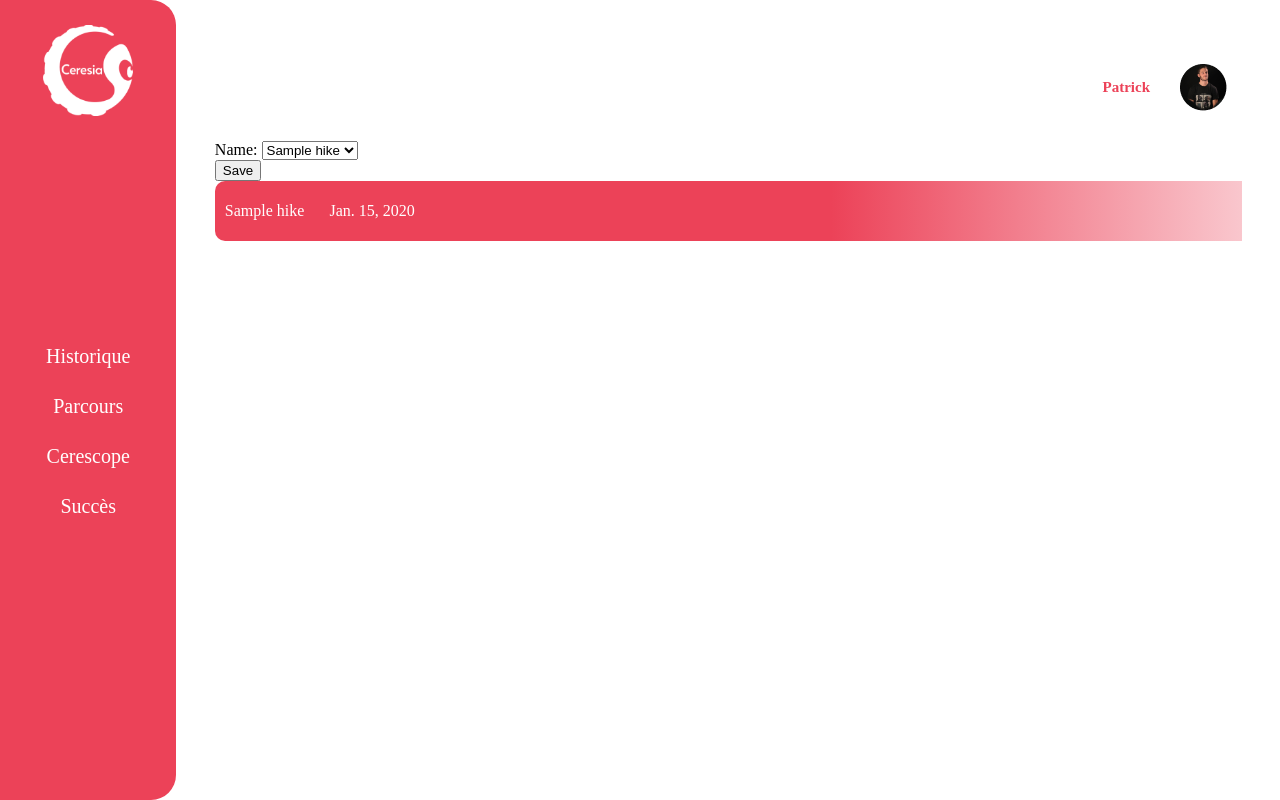
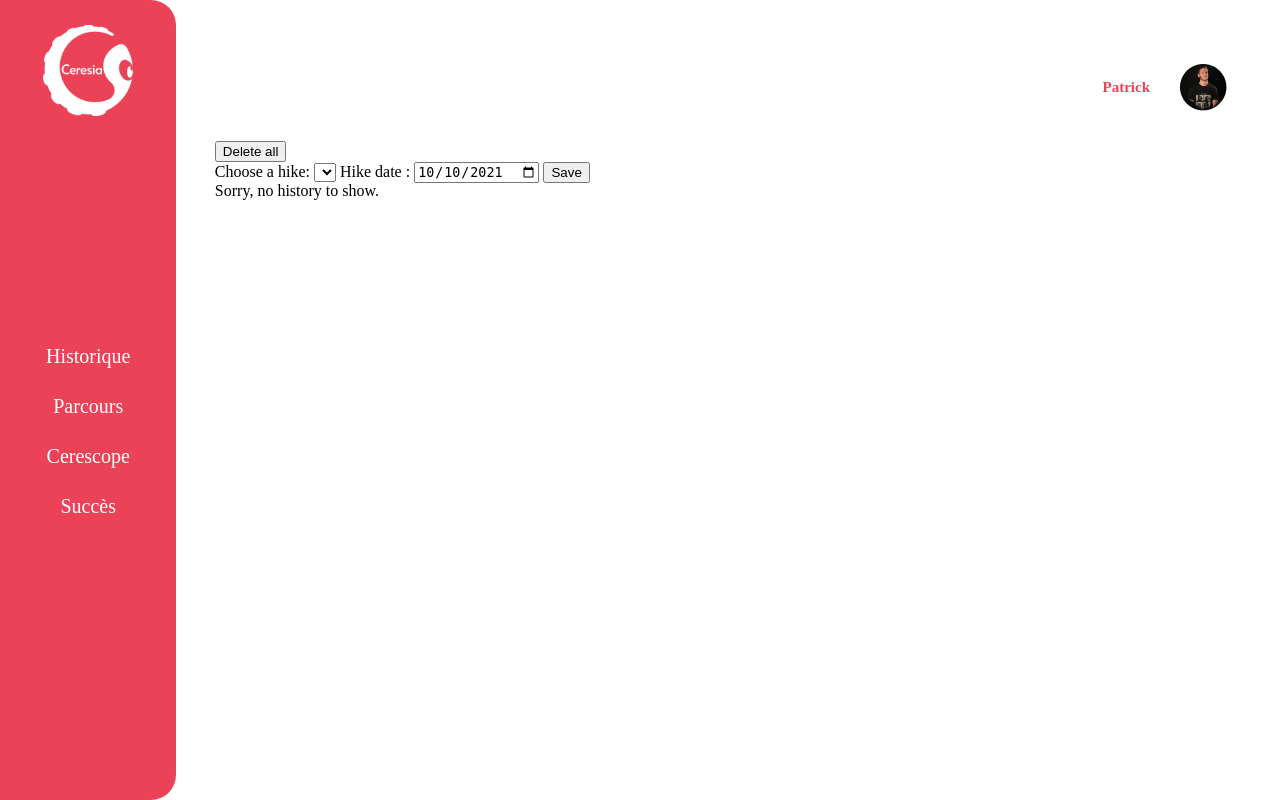
Before and after one commit to UTkraken/CeresiaWebApp, a Django app: page /create_history in a window 1280 px wide. Run offline with Django 3.2, Linux system fonts and the light colour scheme; tables that the repository leaves empty hold one stand-in row (values such as "Sample post"); lists and menus that the app fills with data are empty.

Commit message:
add forms to delete single or entire history

```diff
--- a/ceresia_web_app/Ceresia/forms.py
+++ b/ceresia_web_app/Ceresia/forms.py
@@ -1,15 +1,20 @@
 from django import forms
 from Ceresia.models import Hike
 
-from django.forms import ModelChoiceField
+from django.db import models
 
 
 class HistoryForm(forms.ModelForm):
-    name = forms.ModelChoiceField(queryset=Hike.objects.all().values_list('name', flat=True), initial=0)
-    print(name)
+    name = models.CharField(max_length=10000, blank=False, default='default')
+    date = forms.DateField()
 
     class Meta:
         model = Hike
         fields = [
-            "name"
+            "name",
+            "date"
         ]
+
+
+class HistoryDeleteForm(forms.Form):
+    delete = forms.HiddenInput()
--- a/ceresia_web_app/Ceresia/templates/ceresia/components/history_card.html
+++ b/ceresia_web_app/Ceresia/templates/ceresia/components/history_card.html
@@ -5,4 +5,10 @@
         <div class="hike_date">
             {{ history.date }}
         </div>
+        <form method="POST" action="delete_history" onsubmit="return confirm('Are you sure you want to delete this hike?');">
+                {% csrf_token %}
+            <input type="hidden" name='delete' value={{history.id}}>
+            <input type="submit" value="Supprimer">
+        </form>
+
     </div>
--- a/ceresia_web_app/Ceresia/templates/ceresia/history.html
+++ b/ceresia_web_app/Ceresia/templates/ceresia/history.html
@@ -10,11 +10,26 @@
 {% block content %}
 
 {%include "ceresia/components/header.html" %}
+   <form method="POST" action="delete_all_history" onsubmit="return confirm('Are you sure you want to delete the entire history?');">
+            {% csrf_token %}
+        <input type="submit" value="Delete all">
+    </form>
 <form method="POST" action="create_history" enctype="multipart/form-data">
     {% csrf_token %}
-    {{ form.as_p }}
+    <label for="name_field">Choose a hike:</label>
+    <select name="name" id="name_field" required>
+        {% for h in hikes %}
+            <option> {{ h.name }}</option>
+        {% endfor %}
+    </select>
+    <label for="start">Hike date :</label>
+
+<input type="date" id="start" name="date"
+       value="2021-10-10"
+       min="2018-00-00">
      <input type="submit" value="Save" class="btn btn-md btn-secondary">
 </form>
+
 <div id="history_container">
     {% for h in history %}
           {%include "ceresia/components/history_card.html" with history=h %}
--- a/ceresia_web_app/Ceresia/urls.py
+++ b/ceresia_web_app/Ceresia/urls.py
@@ -11,6 +11,8 @@ urlpatterns = [
     path('historique', views.history, name='history'),
     path('cerescope', views.cerescope, name='cerescope'),
     path('succes', views.achievements, name='achievements'),
-    path('create_history', views.history, name='create_history'),
+    path('create_history', views.create_history, name='create_history'),
+    path('delete_history', views.delete_history, name='delete_history'),
+    path('delete_all_history', views.delete_all_history, name='delete_all_history'),
     path('login', views.login, name='login'),
 ]
--- a/ceresia_web_app/Ceresia/views.py
+++ b/ceresia_web_app/Ceresia/views.py
@@ -1,9 +1,9 @@
 from django.forms import modelformset_factory
 from django.shortcuts import render
 
-from Ceresia.models import Hike, History, Species
+from Ceresia.models import Hike, History, Species, User
 from .filters import HikeFilter, CerescopeFilter, CountyFilter
-from .forms import HistoryForm
+from .forms import HistoryForm, HistoryDeleteForm
 
 from Ceresia import fill_database
 
@@ -30,32 +30,82 @@ def hikes(request):
 
 
 def history(request):
-    # HistoryFormSet = modelformset_factory(Hike, fields=('name',))
-    form = HistoryForm(request.POST or None)
-
+    hike = Hike.objects.all()
     history = History.objects.all()
     context = {
         'history': history,
-        'form': form
+        'hikes': hike
     }
 
     return render(request, 'ceresia/history.html', context)
 
 
 def create_history(request):
-    # form to input a new student
+
     form = HistoryForm(request.POST or None)
+    if form.is_valid():
 
-    if form.is_valid():
-        instance = form.save(commit=False)
-        instance.save()
+        historyFormName = form.cleaned_data['name']
+        hike = Hike.objects.get(name=historyFormName)
+        user = User.objects.get(email="thomas.burgard@ceresia.com")
+        historyDate = form.cleaned_data['date']
+
+        newHistory = History(num_hike=hike, date=historyDate, email=user)
+        newHistory.save()
+
+        hikeList = Hike.objects.all()
+        historyList = History.objects.all()
+        context = {
+            "form": form,
+            "hikes": hikeList,
+            "history": historyList
+        }
+
+        return render(request, "ceresia/history.html", context)
 
     context = {
-        "form": form
+        "form": form,
     }
 
     return render(request, "ceresia/history.html", context)
 
+
+def delete_history(request):
+    form = HistoryDeleteForm(request.POST or None)
+    if form.is_valid():
+        if request.POST.get('delete') is not None:
+            historyId = request.POST.get('delete')
+            History.objects.filter(pk=historyId).delete()
+        else:
+            context = {
+                "form": form,
+            }
+
+            return render(request, "ceresia/history.html", context)
+    hikeList = Hike.objects.all()
+    historyList = History.objects.all()
+    context = {
+        "form": form,
+        "hikes": hikeList,
+        "history": historyList
+    }
+
+    return render(request, "ceresia/history.html", context)
+
+
+def delete_all_history(request):
+    form = HistoryForm(request.POST or None)
+
+    History.objects.all().delete()
+    hike = Hike.objects.all()
+    history = History.objects.all()
+    context = {
+        'history': history,
+        'hikes': hike,
+        'form': form
+    }
+
+    return render(request, "ceresia/history.html", context)
 
 def cerescope(request):
     species = Species.objects.all().order_by('scientific_name')
```
